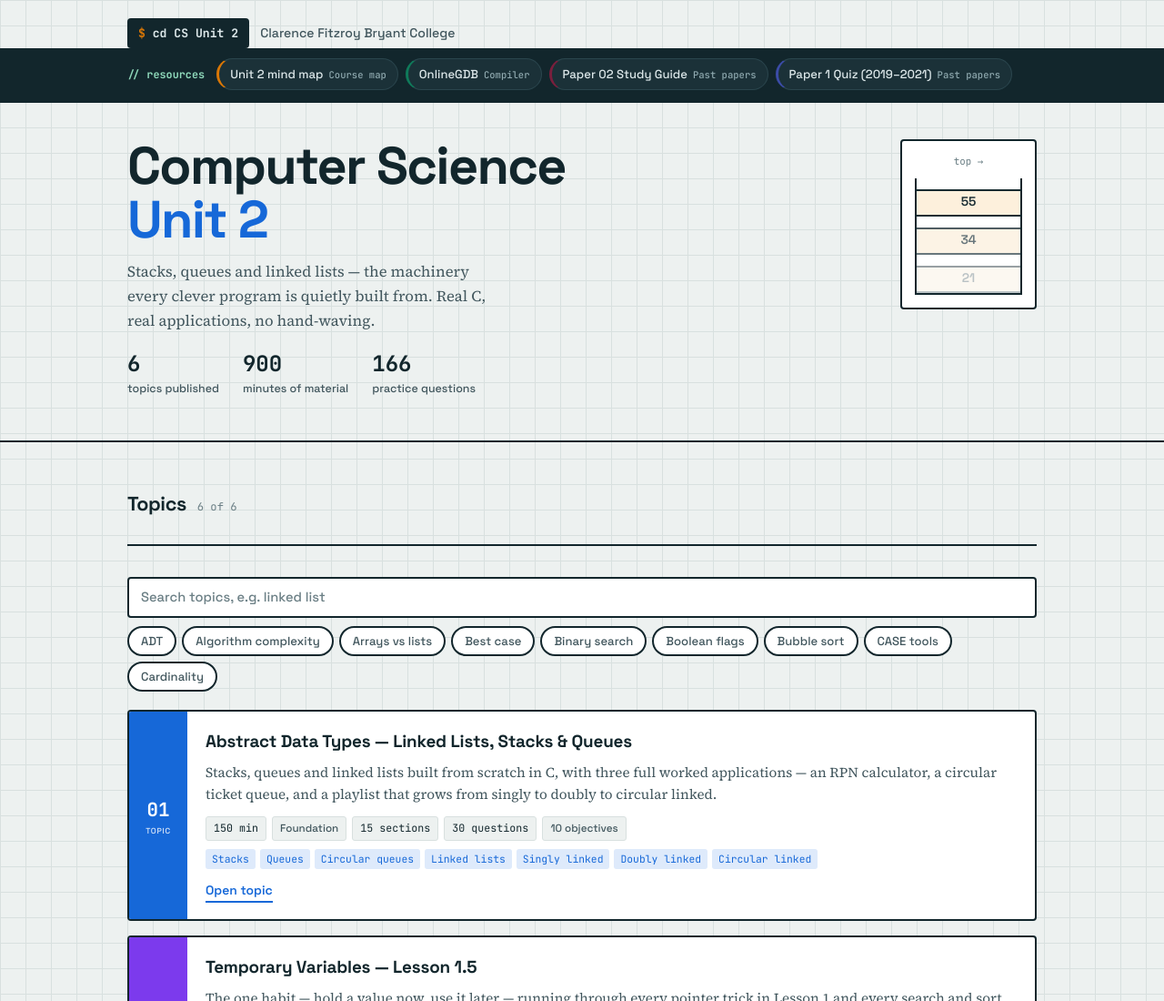
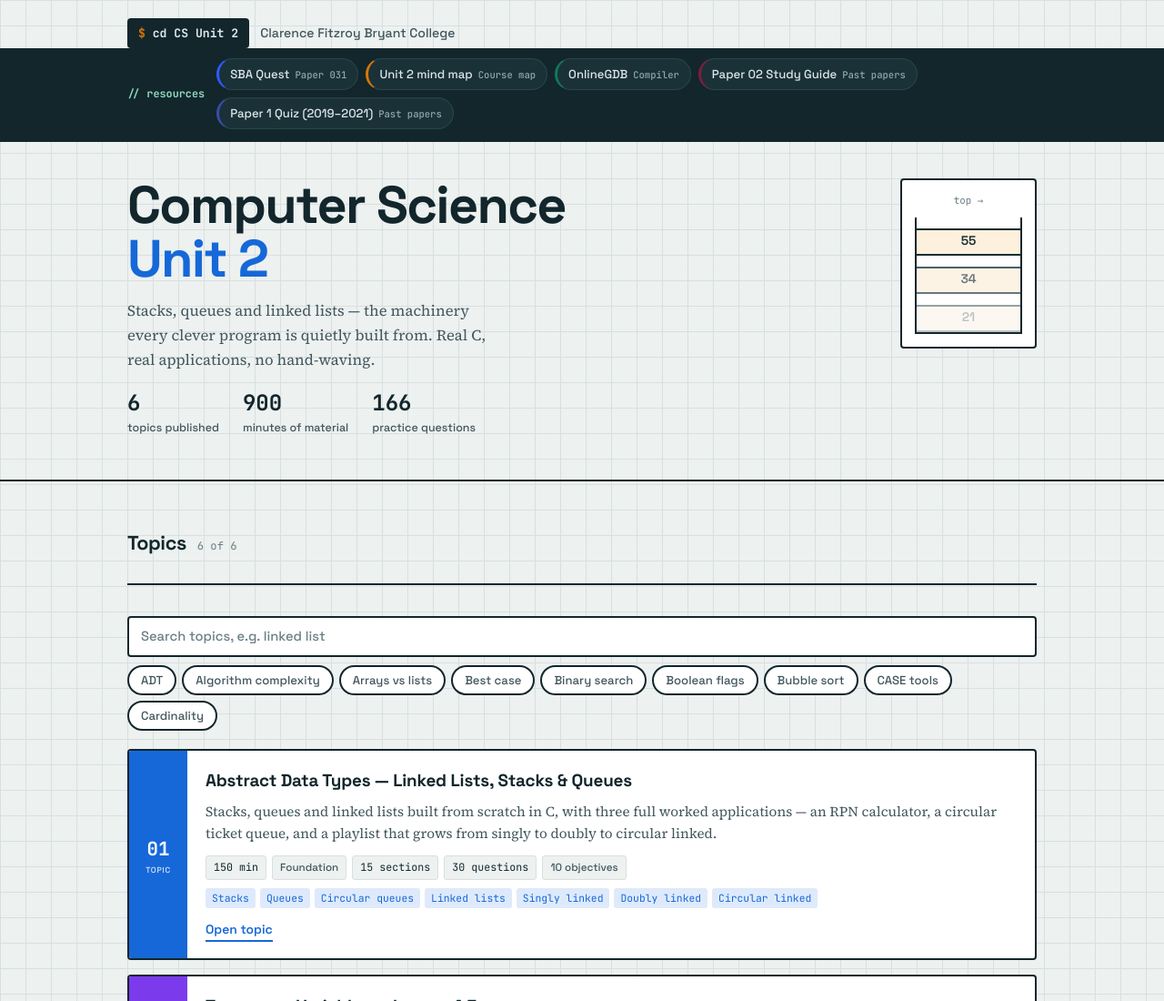
Before and after one commit to enoete/compsciu2_hub, a plain HTML site: page index.html in a window 1280 px wide. Shown: the top 1100 px of the page at 91% size. Drawn offline with Linux system fonts and the light colour scheme.

Commit message:
Pin SBA Quest link first in the resources bar
Co-Authored-By: Claude Opus 5.5 <noreply@anthropic.com>

```diff
--- a/index.html
+++ b/index.html
@@ -240,6 +240,7 @@ let DATA = { topics: [] }, CFG = {}, activeTag = null;
 async function boot() {
   try { CFG = await (await fetch('config.json', { cache: 'no-cache' })).json(); } catch { CFG = {}; }
   applyConfig();
+  renderResources();
   try {
     const res = await fetch('data/content.json', { cache: 'no-cache' });
     if (!res.ok) throw new Error(res.status);
@@ -352,9 +353,16 @@ function card(t) {
   </div>`;
 }
 
+/* Pinned first chip: the live SBA tracker on the course platform (needs a
+   student sign-in there; groups and progress are stored server-side). */
+const PINNED = [{
+  url: 'https://courses.tekii.org/sba/unit-2', title: 'SBA Quest', kind: 'Paper 031',
+  accent: '#2F5BFF',
+  blurb: 'Form your SBA group, share out the roles, plan milestones and self-score against the CXC Unit 2 mark scheme. Sign in with your school email.'
+}];
+
 function renderResources() {
-  const list = DATA.resources || [];
-  if (!list.length) return;
+  const list = [...PINNED, ...(DATA.resources || [])];
   $('#resBar').classList.remove('hide');
   $('#resBarLinks').innerHTML = list.map(r => `
     <a class="rchip" href="${esc(r.url)}" target="_blank" rel="noopener"
```
